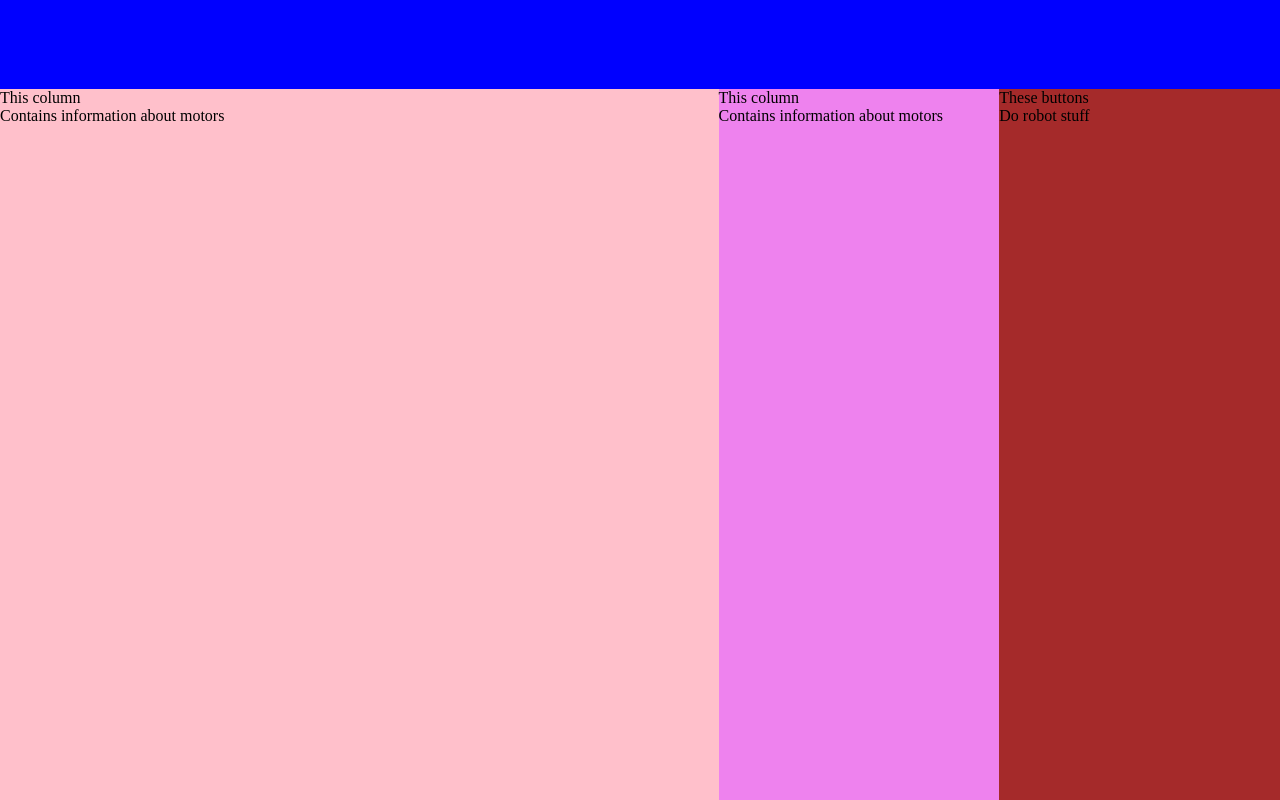
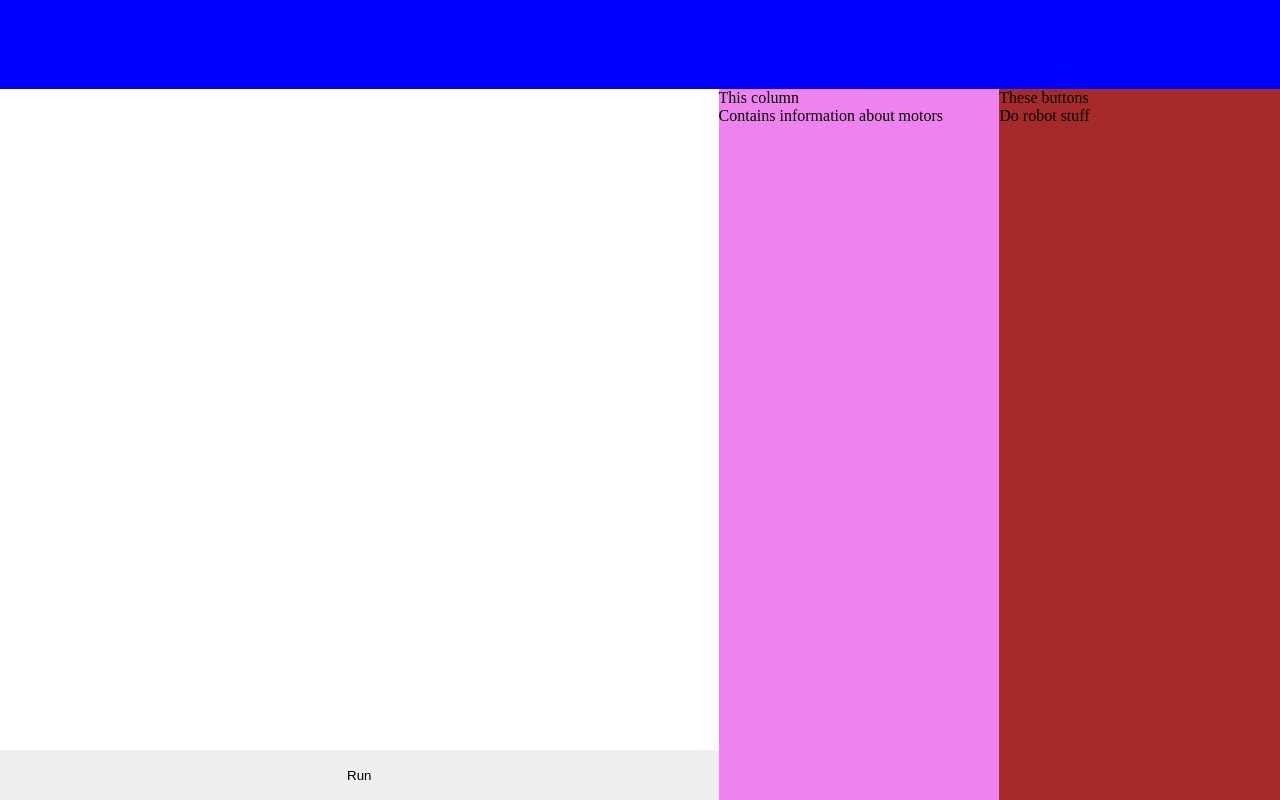
Before and after one commit to David10238/IEEE_ChalkBot_WEBSITE, a React (Create React App) app in the folder client/: page / in a window 1280 px wide. Built offline with nearby package versions, Linux system fonts and the light colour scheme.

Commit message:
add input box for messages

```diff
--- a/client/src/components/MessageInputColumn.tsx
+++ b/client/src/components/MessageInputColumn.tsx
@@ -1,9 +1,36 @@
+
+function handleSubmission() {
+    // use any type as it simplefies grabbing value
+    const textbox: any = document.getElementById("message-input-box")!!
+    let text: string = textbox.value
+
+    // remove whitespace
+    text = text.split(/\s+/).join('')
+
+    if (text.length === 0) {
+        console.log("text is emtpy")
+        return
+    }
+
+    //must be alpha-numeric
+    const regex = RegExp("^[a-zA-Z0-9]*$")
+    if (!regex.test(text)) {
+        console.log("text is not alpha-numeric")
+        return
+    }
+
+    console.log(text)
+}
 
 export default function MessageInputColumn() {
     return (
         <div id="message-input-column">
-            <div>This column</div>
-            <div>Contains information about motors</div>
+            <div className="fill-width fill-height">
+                <textarea id="message-input-box" />
+            </div>
+            <div className="fill-width">
+                <button id="message-button" onClick={handleSubmission}>Run</button>
+            </div>
         </div>
     )
 }
--- a/client/src/styles.scss
+++ b/client/src/styles.scss
@@ -70,3 +70,22 @@ body{
     @extend .fill-width;
     background-color: pink;
 }
+
+#message-input-box {
+    @extend .fill-height;
+    @extend .fill-width;
+    resize: none;
+    outline: none;
+    margin: 0;
+    padding: 0;
+    border: 0;
+    word-wrap: normal;
+}
+
+#message-button {
+    @extend .fill-width;
+    margin: 0;
+    padding: 0;
+    border: 0;
+    height: 50px;
+}
```
